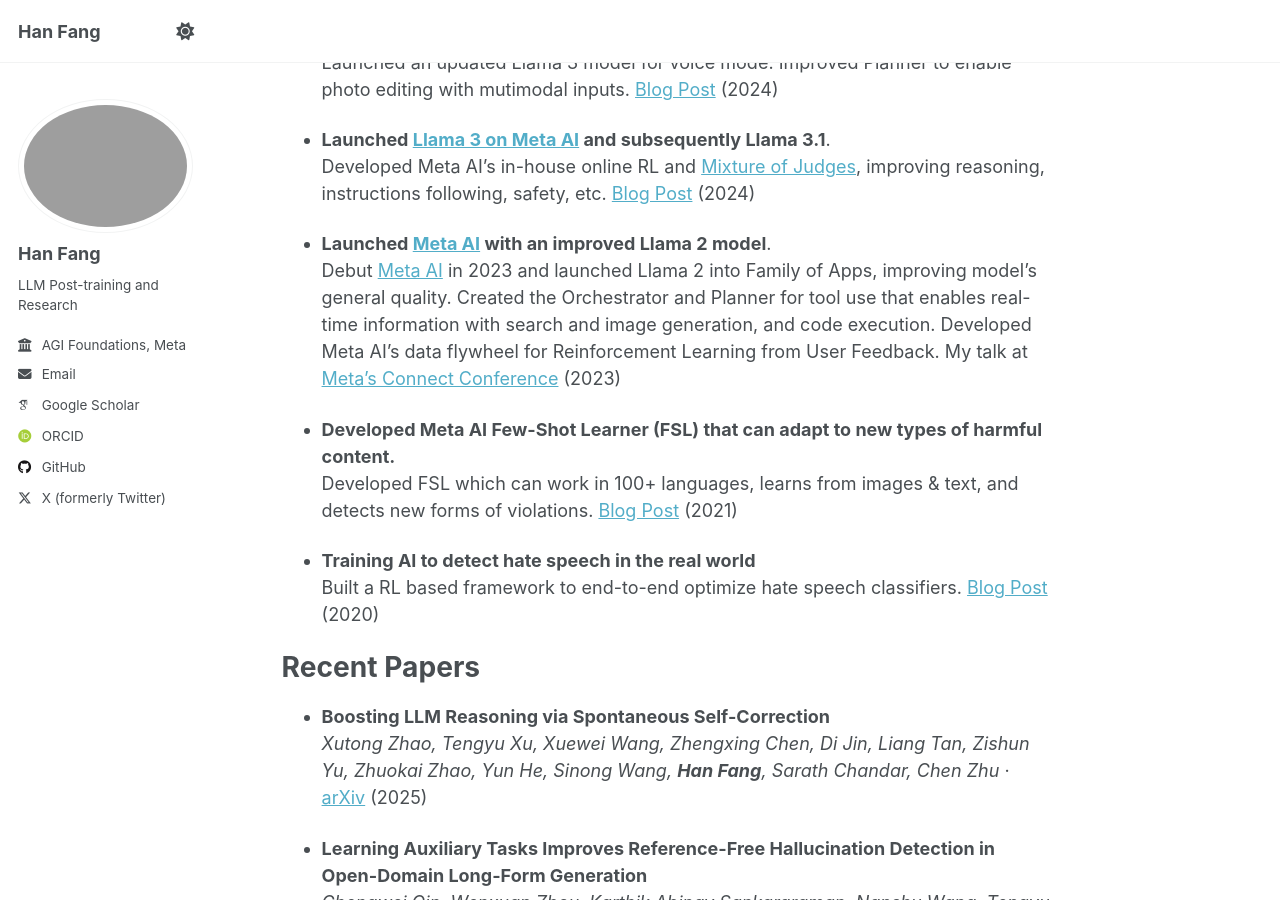
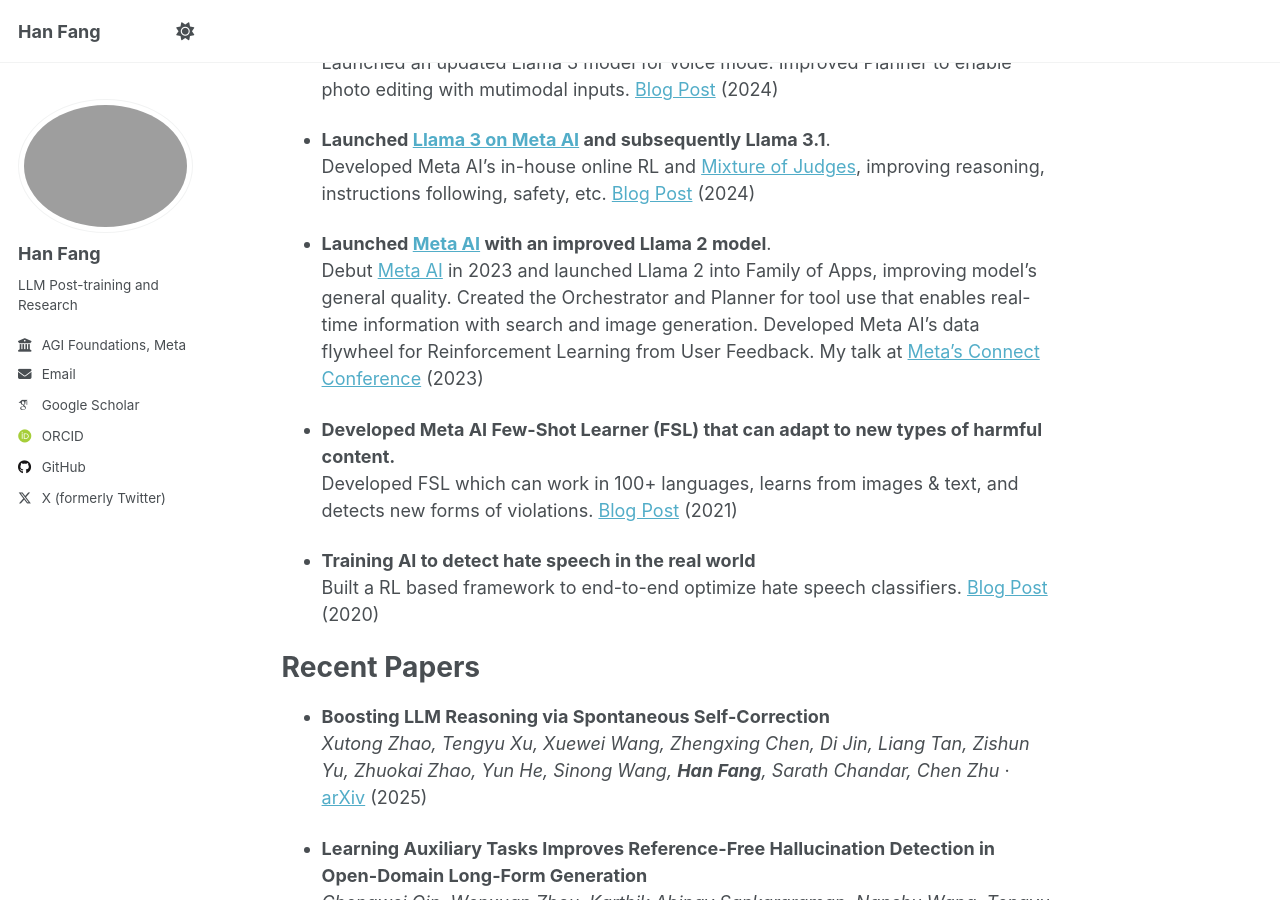
Before and after one commit to hanfang/hanfang.github.io, a Jekyll site: the page built from _pages/about.md, in a window 1280 px wide and 900 px high, scrolled down 643 px. Built offline with Jekyll 4.4.1, drawn with Linux system fonts in a browser that asks for light colours; some web fonts are replaced.

Commit message:
Update about.md

```diff
--- a/_pages/about.md
+++ b/_pages/about.md
@@ -27,7 +27,7 @@
   Developed Meta AI’s in-house online RL and [Mixture of Judges](https://arxiv.org/abs/2409.20370), improving reasoning, instructions following, safety, etc. [Blog Post](https://ai.meta.com/blog/meta-llama-3-1/) (2024)
 
 * **Launched [Meta AI](https://www.meta.ai/) with an improved Llama 2 model**.
-  Debut [Meta AI](https://about.fb.com/news/2023/09/introducing-ai-powered-assistants-characters-and-creative-tools/) in 2023 and launched Llama 2 into Family of Apps, improving model’s general quality. Created the Orchestrator and Planner for tool use that enables real-time information with search and image generation, and code execution. Developed Meta AI's data flywheel for Reinforcement Learning from User Feedback. My talk at [Meta's Connect Conference](https://developers.facebook.com/videos/2023/building-metas-next-generation-ai-product-experiences-with-llama/) (2023)
+  Debut [Meta AI](https://about.fb.com/news/2023/09/introducing-ai-powered-assistants-characters-and-creative-tools/) in 2023 and launched Llama 2 into Family of Apps, improving model’s general quality. Created the Orchestrator and Planner for tool use that enables real-time information with search and image generation. Developed Meta AI's data flywheel for Reinforcement Learning from User Feedback. My talk at [Meta's Connect Conference](https://developers.facebook.com/videos/2023/building-metas-next-generation-ai-product-experiences-with-llama/) (2023)
 
 * **Developed Meta AI Few-Shot Learner (FSL) that can adapt to new types of harmful content.**
   Developed FSL which can work in 100+ languages, learns from images & text, and detects new forms of violations. [Blog Post](https://ai.meta.com/blog/harmful-content-can-evolve-quickly-our-new-ai-system-adapts-to-tackle-it/) (2021)
```
